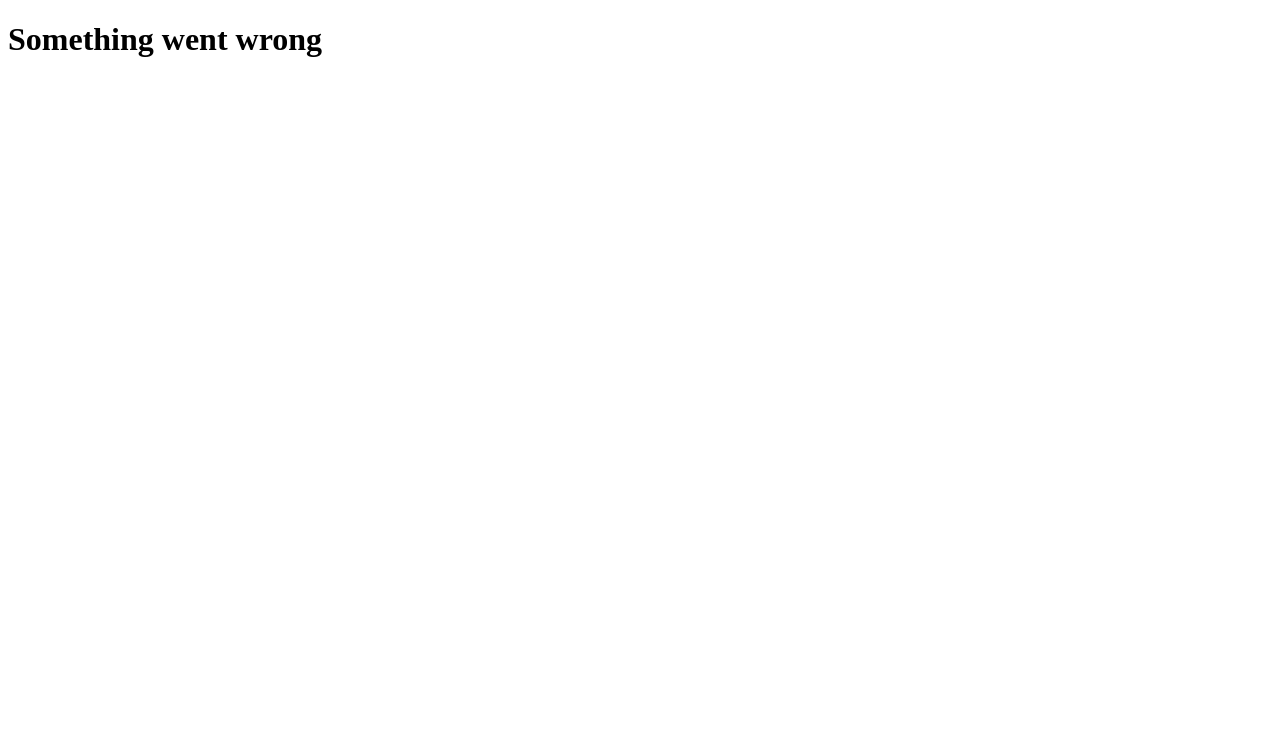
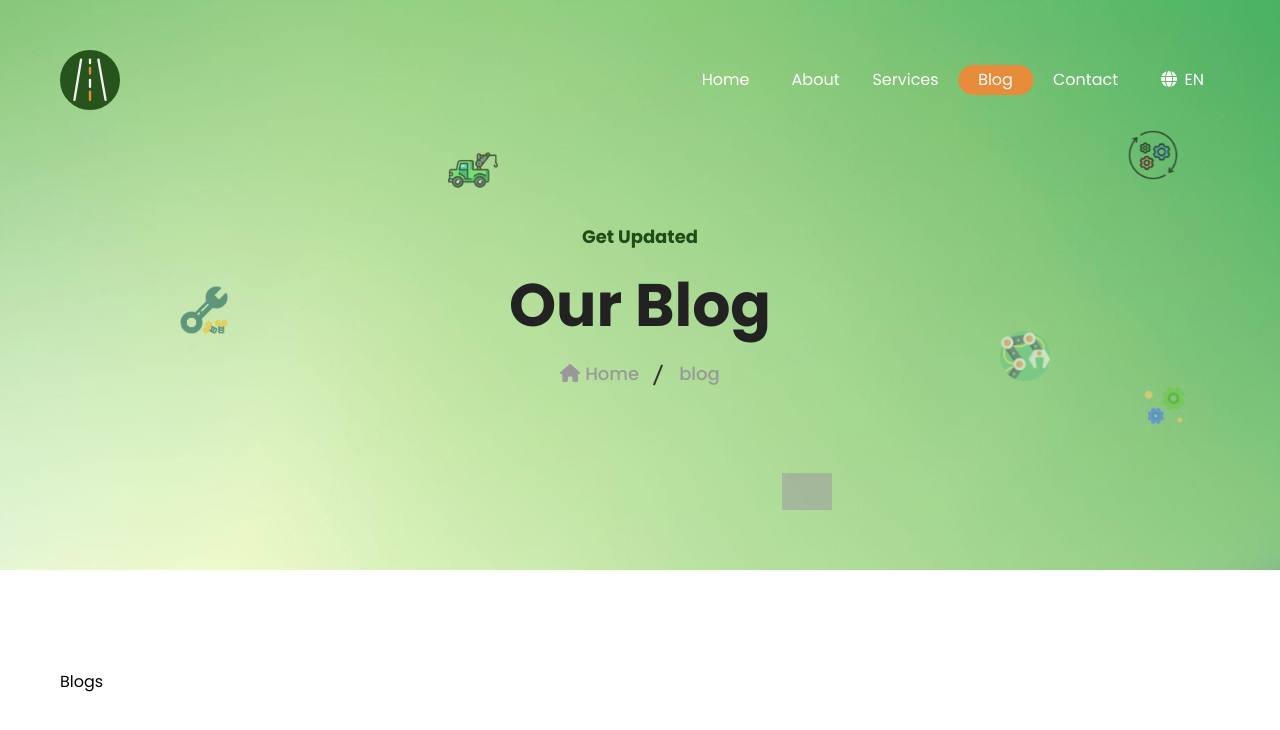
Before and after one commit to Mohamed-Hamdy-Tobal/Road_Assistant, a Next.js app: page /en/blogs in a window 1280 px wide. Before the commit this address had no page. Shown: the top 730 px of the page. Built offline with nearby package versions, Linux system fonts and the light colour scheme; grey boxes are pictures that could not be loaded.

Commit message:
Structure of pages

```diff
--- /dev/null
+++ b/app/[locale]/about/page.tsx
@@ -0,0 +1,26 @@
+'use client'
+
+import Banner from '@/components/Banner'
+import React from 'react'
+import { useLocale } from "next-intl";
+
+const About = () => {
+    const localActive = useLocale()
+
+    return (
+        <div className="About overflow-hidden">
+            {
+                localActive == 'en'? (
+                    <Banner bannerTitle={'About Us'} path={'about'} bref={'Know more'} />
+                ):(<Banner bannerTitle={'معلومات عنا'} path={'حول'} bref={'تعرف أكثر'} />)
+            }
+            <div className="main-About py-[100px]">
+                <div className="container ">
+                    About
+                </div>
+            </div>
+        </div>
+    )
+}
+
+export default About
--- /dev/null
+++ b/app/[locale]/blogs/page.tsx
@@ -0,0 +1,27 @@
+'use client'
+
+import Banner from '@/components/Banner'
+import React from 'react'
+import { useLocale } from "next-intl";
+
+const Blogs = () => {
+    const localActive = useLocale()
+
+    return (
+        <div className="Blogs overflow-hidden">
+            {
+                localActive == 'en' ? (
+                    <Banner bannerTitle={'Our Blog'} path={'blog'} bref={'Get Updated'} />
+                ) : (<Banner bannerTitle={"مدوتنا"} path={"مدوتنا"} bref={"الحصول علي الاحدث"} />
+                )
+            }
+            <div className="main-Blogs py-[100px]">
+                <div className="container ">
+                    Blogs
+                </div>
+            </div>
+        </div>
+    )
+}
+
+export default Blogs
--- /dev/null
+++ b/app/[locale]/services/page.tsx
@@ -0,0 +1,27 @@
+'use client'
+
+import Banner from '@/components/Banner'
+import React from 'react'
+import { useLocale } from "next-intl";
+
+const Services = () => {
+    const localActive = useLocale()
+
+    return (
+        <div className="Services overflow-hidden">
+            {
+                localActive == 'en'? (
+                    <Banner bannerTitle={'Services'} path={'Services'} bref={'What We Do'} />
+                ):(<Banner bannerTitle={'الخدمات'} path={'الخدمات'} bref={'ماذا نقدم'} />
+                )
+            }
+            <div className="main-Services py-[100px]">
+                <div className="container ">
+                    Services
+                </div>
+            </div>
+        </div>
+    )
+}
+
+export default Services
--- a/components/Header.tsx
+++ b/components/Header.tsx
@@ -21,8 +21,8 @@ const Header = () => {
         { href: `/${localActive}`, key: 'Home', text: 'Home' },
         { href: `/${localActive}/about`, key: 'About', text: 'About' },
         { href: `/${localActive}/services`, key: 'Services', text: 'Services' },
-        { href: `/${localActive}/blog`, key: 'Blog', text: 'Blog' },
-        { href: `/${localActive}/career`, key: 'Career', text: 'Career' },
+        { href: `/${localActive}/blogs`, key: 'Blog', text: 'Blog' },
+        // { href: `/${localActive}/career`, key: 'Career', text: 'Career' },
         { href: `/${localActive}/contact`, key: 'Contact', text: 'Contact' },
     ];
     const NavLinksAR = [
```
